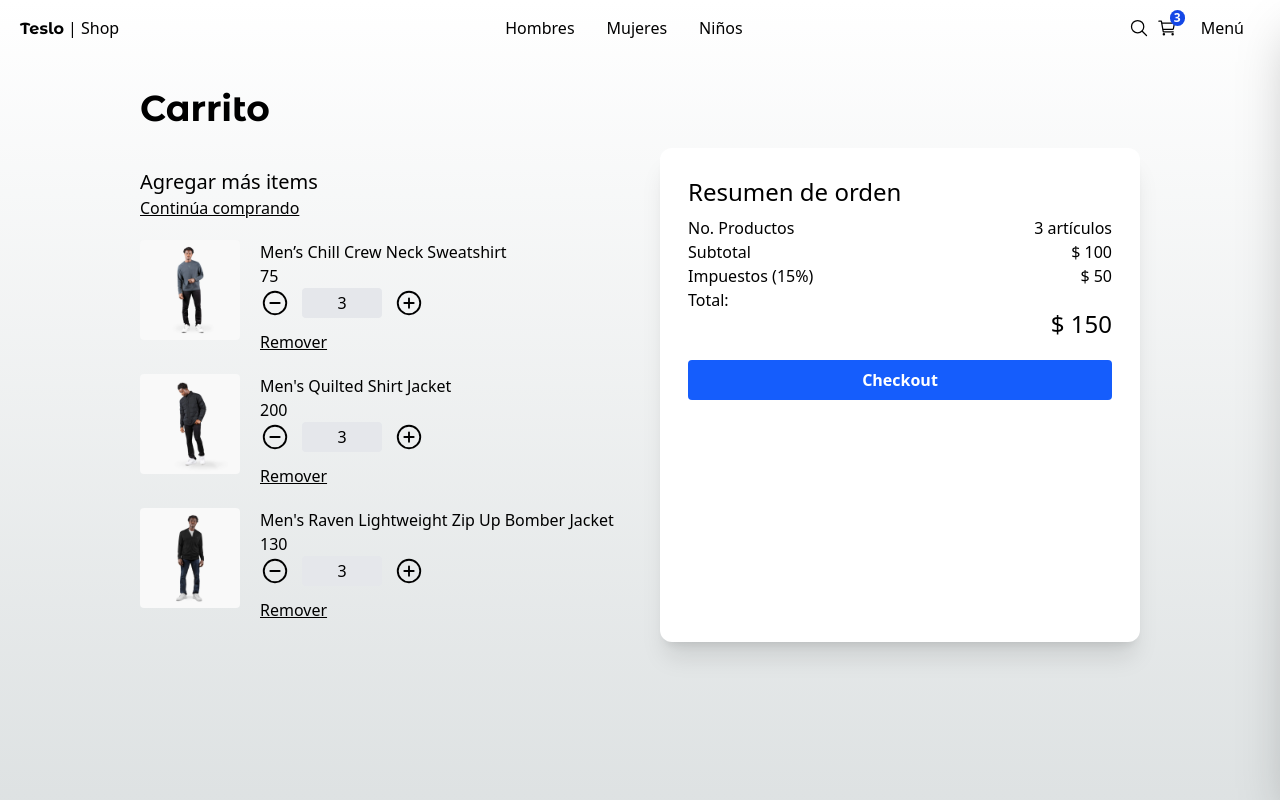
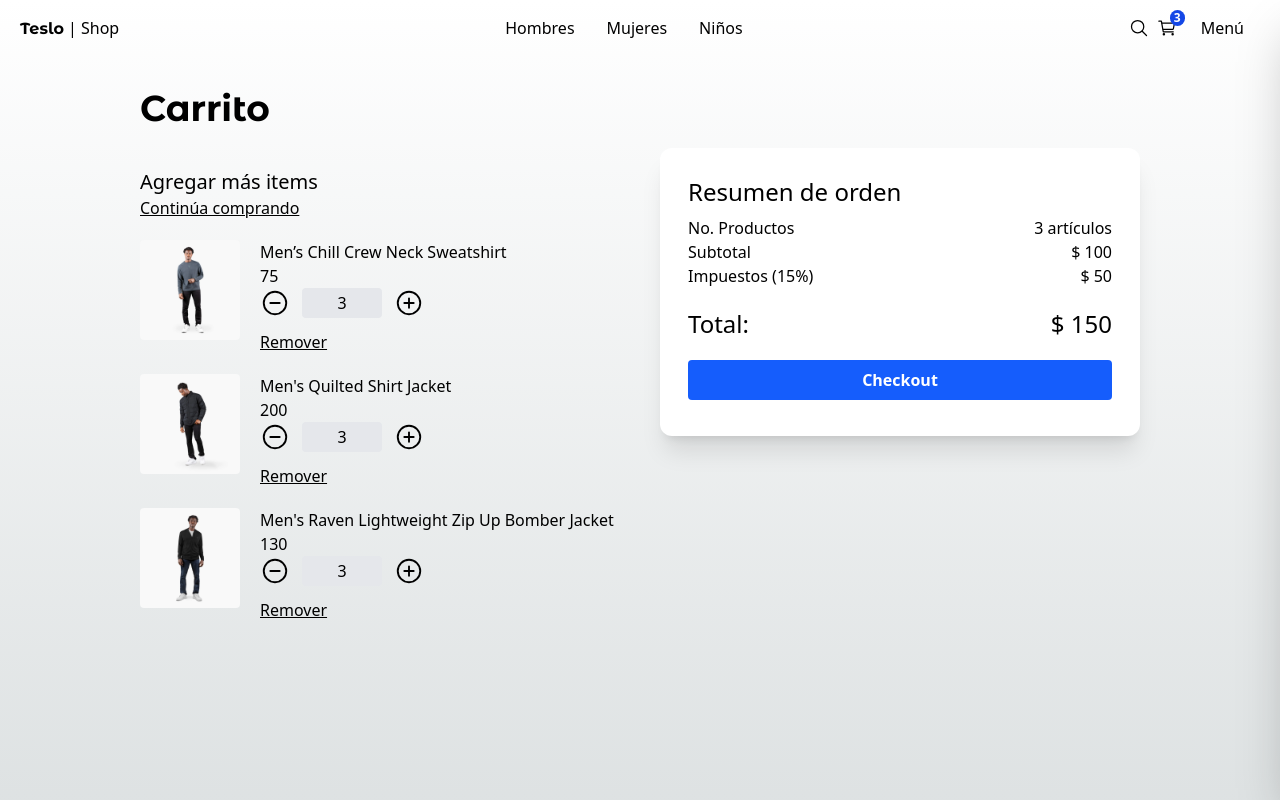
Before and after one commit to klich1984/teslo-shop-next, a Next.js app: page /cart in a window 1280 px wide. Shown: the top 800 px of the page. Built offline with nearby package versions, Linux system fonts and the light colour scheme.

Commit message:
fix: fix styles in cart Page

```diff
--- a/src/app/(shop)/cart/page.tsx
+++ b/src/app/(shop)/cart/page.tsx
@@ -55,7 +55,7 @@ export default function CartPage() {
           </div>
 
           {/* checkout | Resumen de la compra */}
-          <div className='bg-white rounded-xl shadow-xl p-7'>
+          <div className='bg-white rounded-xl shadow-xl p-7 h-fit'>
             <h2 className='text-2xl mb-2'>Resumen de orden</h2>
 
             <div className='grid grid-cols-2'>
@@ -68,7 +68,7 @@ export default function CartPage() {
               <span>Impuestos (15%)</span>
               <span className='text-right'>$ 50</span>
 
-              <span>Total:</span>
+              <span className='mt-5 text-2xl'>Total:</span>
               <span className='mt-5 text-2xl text-right'>$ 150</span>
             </div>
 
```
